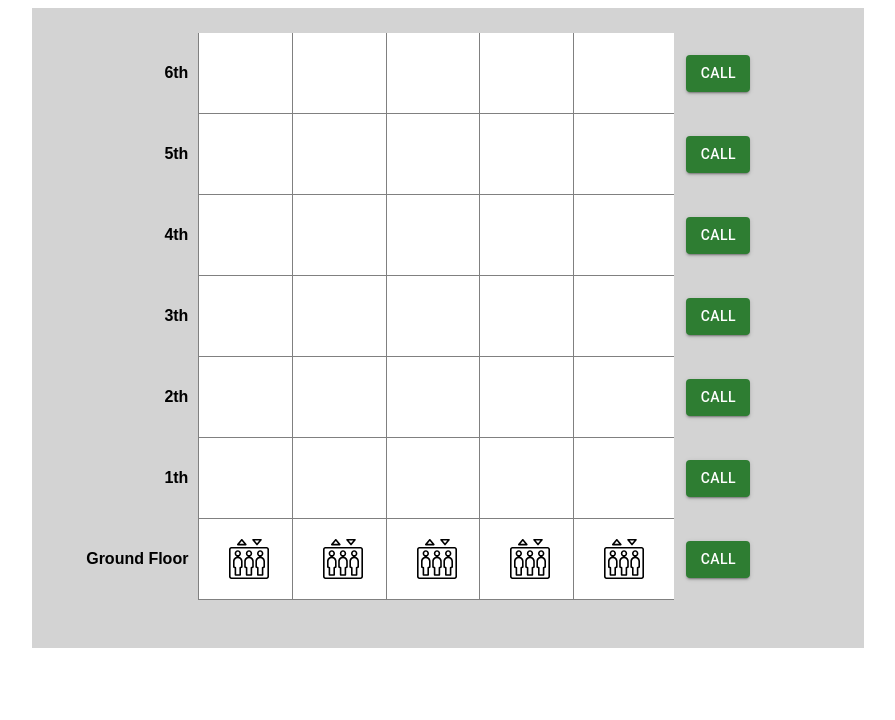
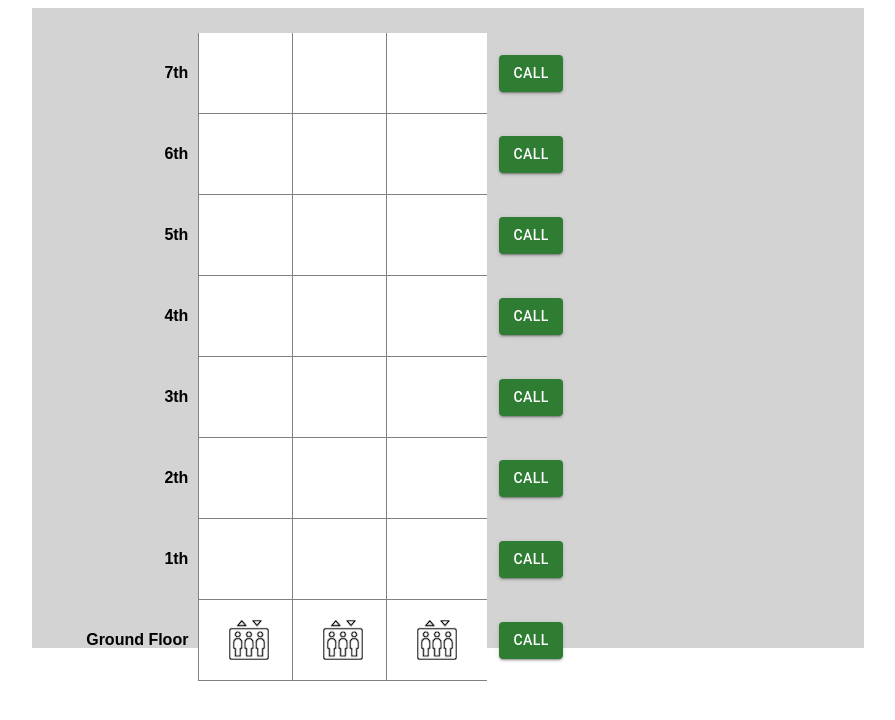
Before and after one commit to GuyAronson/Elevators, a React (Create React App) app: page / in a window 1280 px wide. Shown: the top 720 px of the page, without its empty margins (192-1087 px from the left). Built offline with nearby package versions, Linux system fonts and the light colour scheme.

Commit message:
Added elevators functionality Changed set to get function as param added utils file for global data

```diff
--- a/src/App.js
+++ b/src/App.js
@@ -5,7 +5,7 @@ import './App.css';
 function App() {
   return (
     <div className="App">
-      <Building floorsAmount={7} elevatorsAmount={5} />
+      <Building floorsAmount={8} elevatorsAmount={3} />
     </div>
   );
 }
--- a/src/components/Building.js
+++ b/src/components/Building.js
@@ -1,33 +1,31 @@
-import React, { useEffect, useState } from "react";
+import React, { useCallback, useEffect, useState } from "react";
 import Floor from "./Floor";
+import { elevatorStatuses } from "../utils";
 
 function Building({ floorsAmount, elevatorsAmount }) {
-    /** @type {{ id: number, busy: boolean, floor: number, direction: string|null }[]} */
-    const [elevators, setElevators] = useState([...new Array(floorsAmount)].map((x, i) => ({ id: i, busy: false, floor: 0, direction: null })))
+    /** @type {{ id: number, status: string, floor: number, direction: string|null }[]} */
+    const [elevators, setElevators] = useState([...new Array(elevatorsAmount)].map((x, i) => ({ id: i, status: elevatorStatuses.available.key, floor: 0, direction: null })))
     /** @type {{floor: number}[]} */
     const [callsQueue, setCallsQueue] = useState([])
 
-    // useEffect for callsQueue
-    useEffect(() => {
-        if (isThereIdleElevator() && callsQueue.length > 0) {
-            const call = callsQueue.pop();
-            const elevator = findClosestElevator(call.floor)
-            moveElevator(call, elevator)
-            // notify once it's done
-        }
-    }, [callsQueue]);
+    const isThereIdleElevator = useCallback(() => {
+        return elevators.some(elevator => elevator.status === elevatorStatuses.available.key);
+    }, [elevators]);
+    const isAllElevatorIdle = useCallback(() => {
+        return elevators.every(elevator => elevator.status === elevatorStatuses.available.key);
+    }, [elevators]);
 
-    const isThereIdleElevator = () => {
-        return elevators.some(elevator => !elevator.busy);
+    const callElevator = (floor) => {
+        setCallsQueue(prevCallsQueue => {
+            const newCallsQueue = [...prevCallsQueue];
+            newCallsQueue.push({ floor })
+            console.log({ newCallsQueue });
+            return newCallsQueue;
+        });
     }
 
-    const callElevator = (floor) => {
-        callsQueue.push({ floor: floor })
-        setCallsQueue([...callsQueue])
-    }
-
-    const findClosestElevator = (floor) => {
-        const idleElevators = elevators.filter(elevator => !elevator.busy);
+    const findClosestElevator = useCallback((floor) => {
+        const idleElevators = elevators.filter(elevator => elevator.status === elevatorStatuses.available.key);
         if (idleElevators.length > 0) {
             return idleElevators.reduce((prev, curr) => {
                 const prevDistance = Math.abs(prev.floor - floor);
@@ -44,28 +42,51 @@ function Building({ floorsAmount, elevatorsAmount }) {
                 return currDistance < prevDistance ? curr : prev;
             });
         }
-    }
+    }, [elevators]);
 
-    const moveElevator = (call, elevator) => {
-        // if(call.floor> elevator.floor)
-        //     elevator.direction = 'up'
-        // else if(call.floor < elevator.floor)
-        //     elevator.direction = 'down'
-        const newElevators = [...elevators];
-        let elevatorToMove = newElevators.find(e => e.id === elevator.id)
-        elevatorToMove = { ...elevatorToMove, busy: true, direction: call.floor > elevatorToMove.floor ? "up" : "down" }
-        setElevators(newElevators)
-        setTimeout(() => {
-            const updatedElevators = newElevators.map(elevator => {
-                if (elevator.id === elevatorToMove.id) {
-                    return { ...elevator, floor: call.floor, busy: false, direction: null };
-                } else {
+    const moveElevator = useCallback((call, elevatorToMove) => {
+        setElevators(prevElevators => {
+            return prevElevators.map(elevator => {
+                if (elevatorToMove.id === elevator.id) {
+                    return { ...elevator, status: elevatorStatuses.busy.key, floor: call.floor }
+                } else
                     return elevator;
-                }
             });
-            setElevators(updatedElevators);
-        }, 2000)
-    }
+        })
+    }, [])
+
+    // useEffect for callsQueue
+    useEffect(() => {
+        if (isThereIdleElevator() && callsQueue.length > 0) {
+            const call = callsQueue[0]
+            console.log('handle a call: ', call);
+            const elevator = findClosestElevator(call.floor)
+            moveElevator(call, elevator)
+            // notify once it's done
+            setCallsQueue(prevCallsQueue => {
+                return prevCallsQueue.slice(1);
+            })
+        }
+    }, [callsQueue, findClosestElevator, isThereIdleElevator, moveElevator]);
+
+    useEffect(() => {
+        // Handle elevators statuses
+        if (!isAllElevatorIdle()) {
+            setTimeout(() => {
+                setElevators(prevElevators => {
+                    return prevElevators.map(elevator => {
+                        if (elevator.status === elevatorStatuses.busy.key) {
+                            return { ...elevator, status: elevatorStatuses.arrived.key };
+                        } else if (elevator.status === elevatorStatuses.arrived.key) {
+                            return { ...elevator, status: elevatorStatuses.available.key };
+                        } else {
+                            return elevator;
+                        }
+                    });
+                })
+            }, 5000)
+        }
+    }, [elevators, isAllElevatorIdle])
 
     return (
         <div id='building'>
--- /dev/null
+++ b/src/components/Elevator.js
@@ -0,0 +1,11 @@
+import React from 'react'
+import { ReactComponent as ElevatorIcon } from '../elevator.svg'
+import { elevatorStatuses } from '../utils';
+
+function Elevator({ status }) {
+    return (
+        <ElevatorIcon className="elevator-icon" style={{stroke: elevatorStatuses[status]?.color}}/>
+    )
+}
+
+export default Elevator;
--- a/src/components/Floor.js
+++ b/src/components/Floor.js
@@ -1,12 +1,8 @@
 import { Grid, Button } from "@mui/material";
 import React, { useState } from "react";
-import { ReactComponent as ElevatorIcon } from '../elevator.svg'
+import Elevator from "./Elevator";
+import { callStates } from "../utils";
 
-const callStates = {
-    available: { key: 'available', label: 'Call', color: 'success', variant: 'contained' },
-    busy: { key: 'busy', label: 'Waiting', color: 'error', variant: 'contained' },
-    arrived: { key: 'arrived', label: 'Arrived', color: 'success', variant: 'outlined' },
-}
 function Floor({ id, elevatorsAmount, floorsAmount, elevators, callElevator }) {
     const floorNum = floorsAmount - id - 1;
     const [callState, setCallState] = useState(callStates.available);
@@ -30,7 +26,7 @@ function Floor({ id, elevatorsAmount, floorsAmount, elevators, callElevator }) {
                 {[...new Array(elevatorsAmount)].map((x, i) =>
                     <Grid item xs={1.5} key={i} >
                         <div className='floor-item'>
-                            {elevators[i] && elevators[i].floor === floorNum ? <ElevatorIcon className="elevator-icon" /> : null}
+                            {elevators[i] && elevators[i].floor === floorNum ? <Elevator status={elevators[i].status} /> : null}
                         </div>
                     </Grid>
                 )}
--- /dev/null
+++ b/src/utils.js
@@ -0,0 +1,11 @@
+export const callStates = {
+    available: { key: 'available', label: 'Call', color: 'success', variant: 'contained' },
+    busy: { key: 'busy', label: 'Waiting', color: 'error', variant: 'contained' },
+    arrived: { key: 'arrived', label: 'Arrived', color: 'success', variant: 'outlined' },
+}
+
+export const elevatorStatuses = {
+    available: { key: 'available', color: 'lightgrey' },
+    busy: { key: 'busy', color: 'red' },
+    arrived: { key: 'arrived', color: 'lightgreen' }
+}
```
